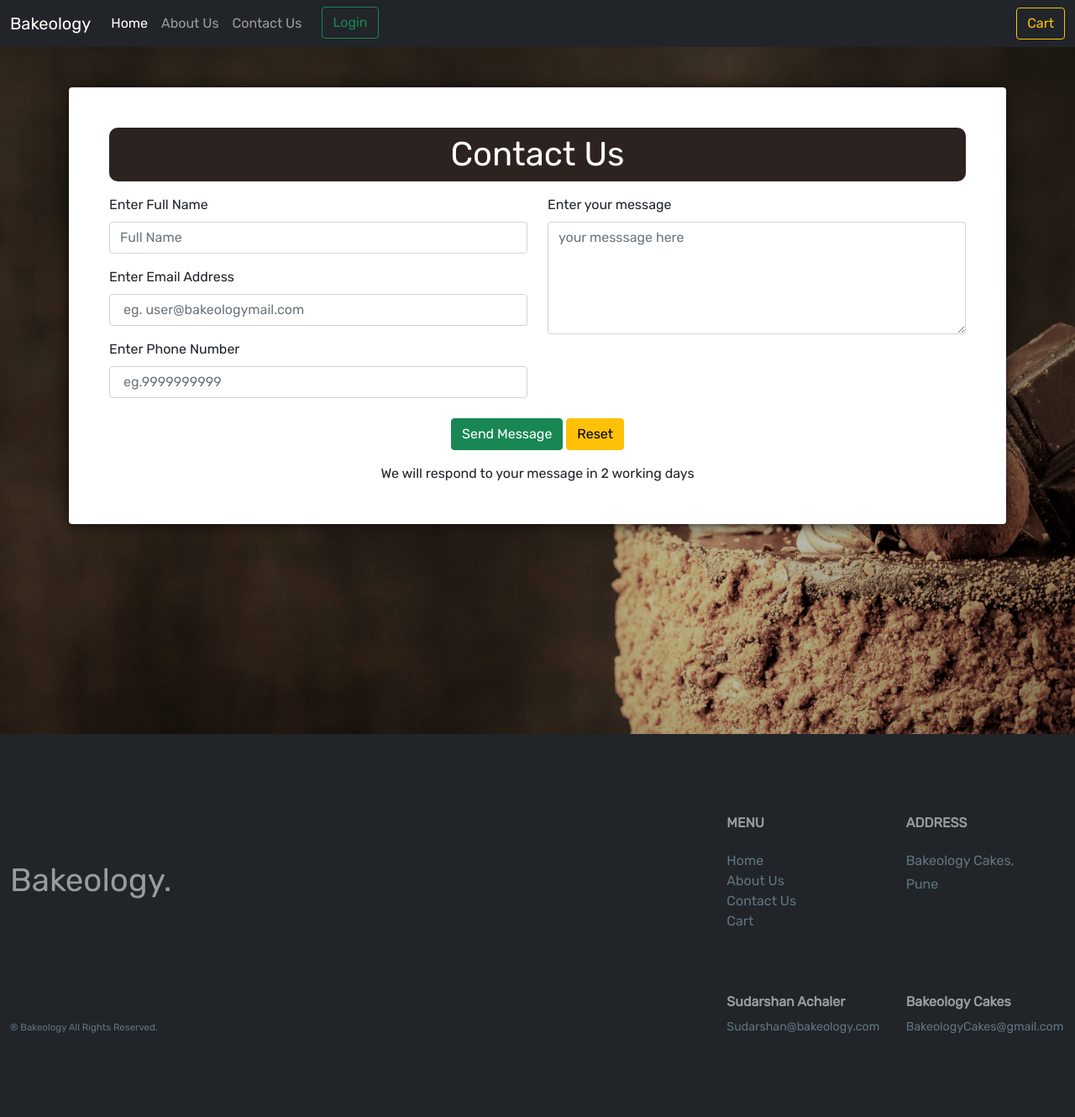
After one commit to asfaqahmed/DjangoEcommerceWebsite, a Django app: page /contactUs/ in a window 1280 px wide. The commit adds this page. Shown: the whole page at 84% size. Run offline with Django 3.2, Linux system fonts and the light colour scheme.

Commit message:
second commit

```diff
--- a/ecom/shop/admin.py
+++ b/ecom/shop/admin.py
@@ -7,3 +7,4 @@ admin.site.register(Product)
 admin.site.register(Order)
 admin.site.register(OrderItem)
 admin.site.register(ShippingAddress)
+admin.site.register(CustomerMessages)
--- a/ecom/shop/templates/shop/Login.html
+++ b/ecom/shop/templates/shop/Login.html
@@ -38,8 +38,8 @@
 
 
 {% block content %}
-    <div class="container  p-5">
-        <div class="box-element p-5" style="box-shadow:hsl(0, 15%, 6%) 0 0 16px;">
+    <div class="container  p-2 p-md-5 my-5">
+        <div class="box-element p-2 p-md-5" style="box-shadow:hsl(0, 15%, 6%) 0 0 16px;">
             <h1 class="text-center heading p-2"> Login by Bakeology Account</h1>
 
             <form action="/LoginUser/" class="my-3" method="POST" >
--- a/ecom/shop/templates/shop/Register.html
+++ b/ecom/shop/templates/shop/Register.html
@@ -32,8 +32,8 @@
 
 
 {% block content %}
-    <div class="container  p-5">
-        <div class="box-element p-5" style="box-shadow:hsl(0, 15%, 6%) 0 0 16px;">
+    <div class="container p-2 p-md-5 my-5">
+        <div class="box-element p-2 p-md-5" style="box-shadow:hsl(0, 15%, 6%) 0 0 16px;">
             <h1 class="text-center heading p-2"> Create a Bakeology Account</h1>
 
             <form action="/RegisterUser/" class="my-3" method="POST" >
--- /dev/null
+++ b/ecom/shop/templates/shop/contact.html
@@ -0,0 +1,95 @@
+{% extends 'shop/main.html' %}
+{% load static %}
+
+
+{% block title %}
+ Bakeology- ContactUs
+{% endblock title %}
+
+{% block style %}
+    <style>
+
+
+        body{
+            font-family: 'Rubik', sans-serif;
+            background-image: url({% static 'images/cakebg.jpg' %}) ;
+            background-position: center;
+            background-repeat: no-repeat;
+            background-size: cover;
+            position: relative;
+        }
+
+
+        .heading{
+            background-color:rgb(44, 35, 32);
+            border-radius: 10px;
+            color:white;
+        }
+
+
+
+
+
+    </style>
+{% endblock style %}
+
+
+
+{% block content %}
+    <div class="container my-5">
+        <div class="box-element p-2 p-md-5" style="box-shadow:hsl(0, 15%, 6%) 0 0 16px;">
+            <h1 class="text-center heading p-2"> Contact Us</h1>
+
+
+            <form action="/sendMessage/" method="POST">
+                {% csrf_token %}
+                <div class="row">
+                    <div class="col-md-6 my-2">
+                        <div class="mb-3">
+                            <label for="formGroupExampleInput" class="form-label">Enter Full Name</label>
+                            <input type="text" class="form-control" name="name" placeholder="Full Name">
+                        </div>
+                        <div class="mb-3">
+                            <label for="formGroupExampleInput2" class="form-label">Enter Email Address</label>
+                            <input type="text" class="form-control" name="email" placeholder=" eg. user@bakeologymail.com">
+                        </div>
+                        <div class="mb-3">
+                            <label for="formGroupExampleInput2" class="form-label">Enter Phone Number</label>
+                            <input type="tel" class="form-control" name="phone" pattern="[0-9]{10}" placeholder=" eg.9999999999">
+                        </div>
+
+                    </div>
+
+                    <div class="col-md-6 my-2">
+                        <div class="mb-3">
+                            <label for="exampleFormControlTextarea1" class="form-label">Enter your message</label>
+                            <textarea class="form-control" name="message" rows="5" placeholder="your messsage here"></textarea>
+                        </div>
+                    </div>
+
+
+
+                </div>
+
+                <div class="row ">
+                    <div class="col-12 text-center">
+                        <button type="submit" class="btn btn-success mb-3">Send Message</button>
+                        <button type="reset" class="btn btn-warning mb-3">Reset </button>
+                    </div>
+                    <div class="col-12 text-center">
+                        We will respond to your message in 2 working days
+
+                    </div>
+
+                </div>
+            </form>
+
+
+
+
+
+
+        </div>
+
+    </div>
+{% endblock content %}
--- a/ecom/shop/templates/shop/main.html
+++ b/ecom/shop/templates/shop/main.html
@@ -62,10 +62,10 @@
                 <a class="nav-link active" aria-current="page" href="{% url 'home' %}">Home</a>
               </li>
               <li class="nav-item">
-                <a class="nav-link" href="#">About Us</a>
+                <a class="nav-link" href="{% url 'about' %}">About Us</a>
               </li>
               <li class="nav-item">
-                <a class="nav-link" href="#">Contact Us</a>
+                <a class="nav-link" href="{% url 'contact' %}">Contact Us</a>
               </li>
               <li class="nav-item ms-lg-3">
                 <a type="button" class="btn btn-outline-success " id="Login" href="{% url 'LoginUser' %}" >
@@ -130,8 +130,8 @@
                             <h6 class="mb-3 mb-lg-4 bold-text "><b>MENU</b></h6>
                             <ul class="list-unstyled">
                                 <li><a style="text-decoration: none; color:#627482" href="{% url 'home' %}">Home</a></li>
-                                <li>About Us</li>
-                                <li>Contact Us</li>
+                                <li><a style="text-decoration: none; color:#627482" href="{% url 'about' %}">About Us</a></li>
+                                <li><a style="text-decoration: none; color:#627482" href="{% url 'contact' %}">Contact Us</a></li>
                                 <li><a style="text-decoration: none; color:#627482" href="{% url 'cart' %}">Cart</a></li>
                             </ul>
                         </div>
--- a/ecom/shop/urls.py
+++ b/ecom/shop/urls.py
@@ -11,7 +11,10 @@ urlpatterns = [
     path('LogoutUser/', views.LogoutUser, name='LogoutUser'),
     path('viewProduct/', views.viewProduct, name='viewProduct'),
     path('viewProduct/<int:productid>/', views.viewProduct, name='viewProduct'),
-    path('makePaymentresponse/',views.response)
+    path('makePaymentresponse/',views.response),
+    path('aboutUs/',views.aboutUs, name='about'),
+    path('contactUs/',views.contactUs, name='contact'),
+    path('sendMessage/',views.recieveMessage, ),
 
 
 ]
--- a/ecom/shop/views.py
+++ b/ecom/shop/views.py
@@ -326,3 +326,26 @@ def response(request):
         messages.error(request, 'Payment Unsuccessful ')
         # check what happened; details in resp['paytm']
         return HttpResponse("<center><h1>Transaction Failed</h1><center>", status=400)
+
+
+
+
+def aboutUs(request):
+    return render(request, 'shop/about.html',{})
+
+
+def contactUs(request):
+    return render(request, 'shop/contact.html',{})
+
+
+def recieveMessage(request):
+
+    name=request.POST.get('name','')
+    email=request.POST.get('email','')
+    phone=request.POST.get('phone','')
+    message=request.POST.get('message','')
+
+    obj= CustomerMessages(name=name, email=email, phone=phone, message=message)
+    obj.save()
+    messages.success(request, 'Message Sent. We will respond in 2 working days ')
+    return redirect('contact')
```
Also changed, not shown: ecom/shop/models.py (+12 -0 lines), ecom/shop/templates/shop/about.html (added, +118 -0 lines), ecom/db.sqlite3, ecom/shop/migrations/0008_customermessages.py (added), ecom/static/images/chef1.jpg (added), ecom/static/images/chef2.jpg (added), ecom/static/images/chef3.jpg (added).
